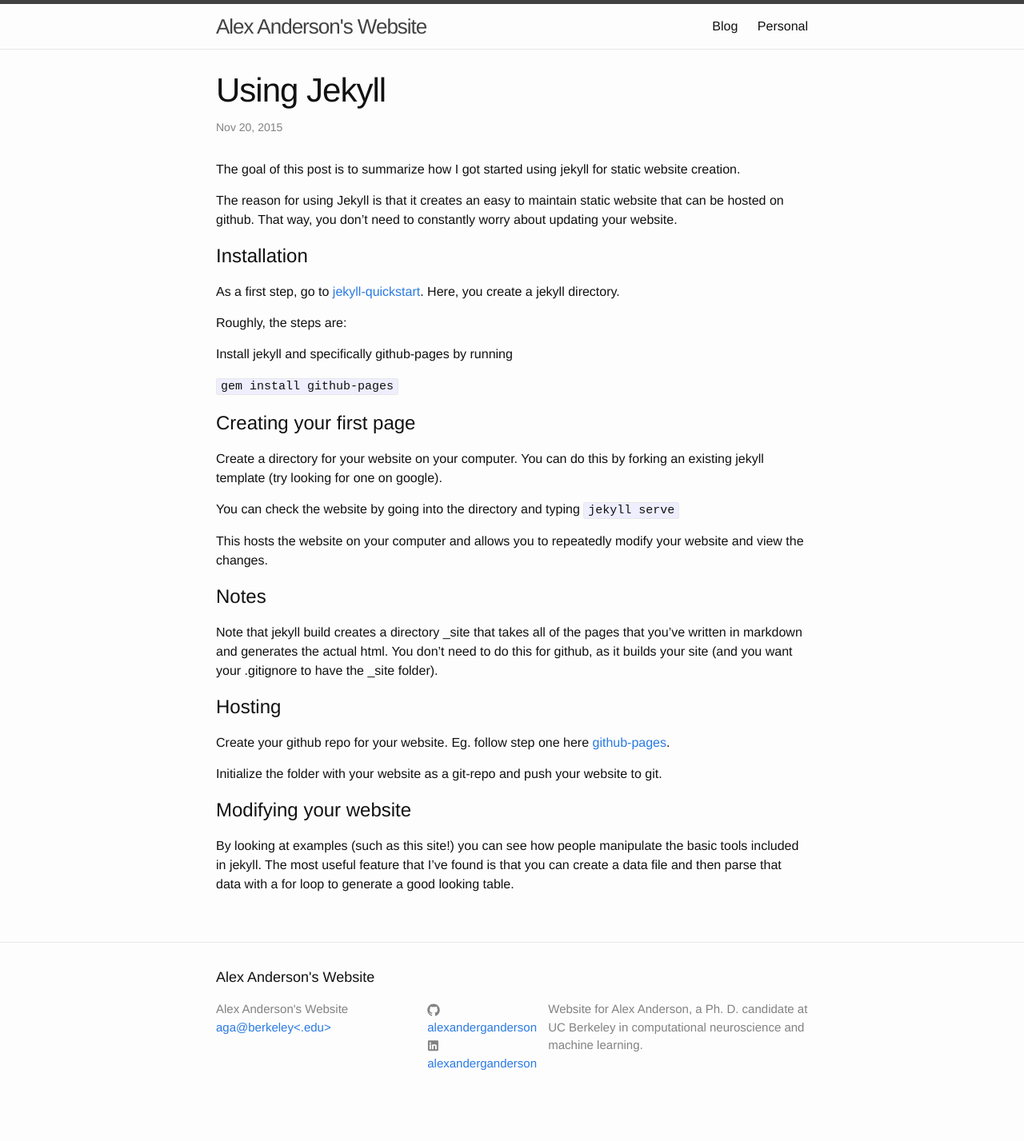
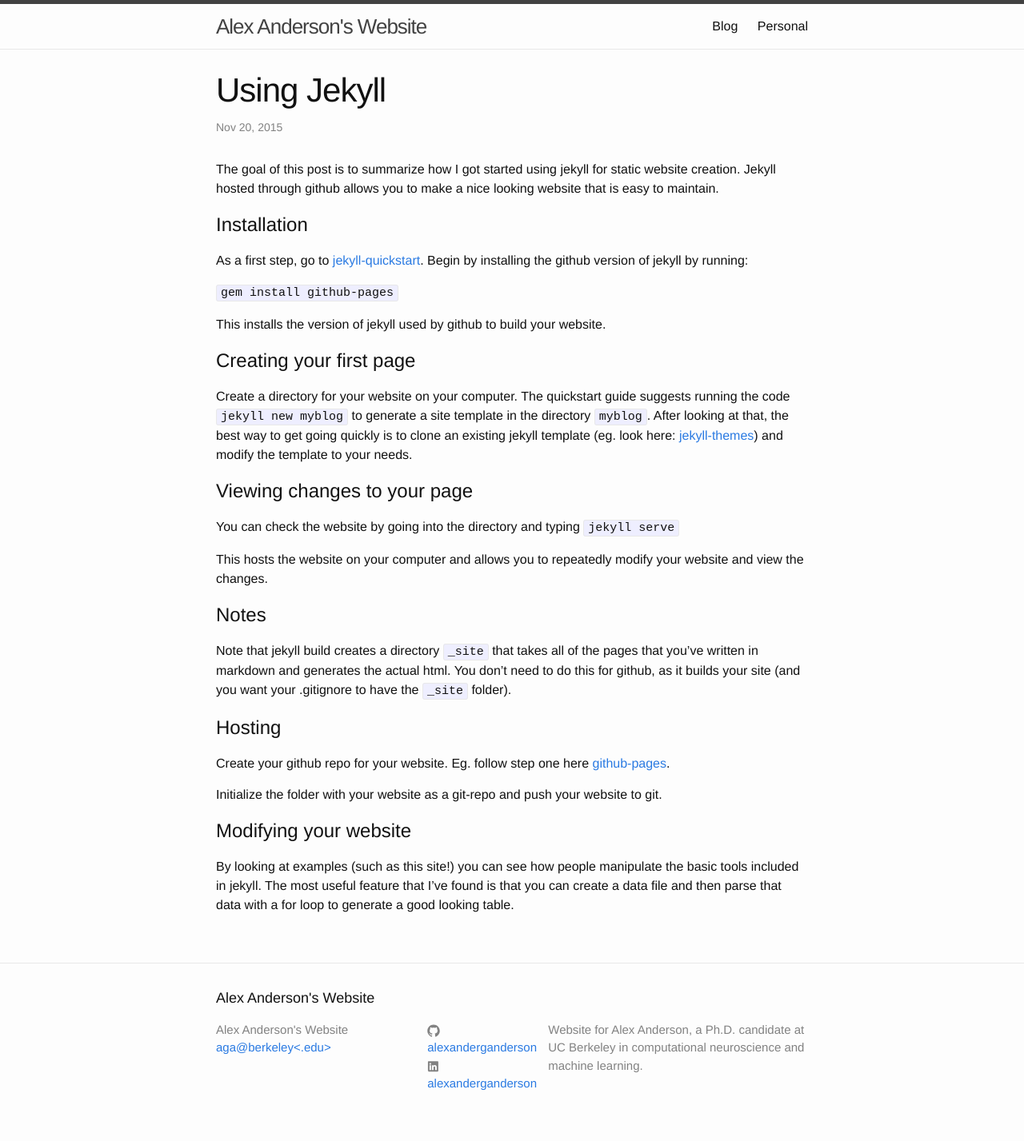
Before and after one commit to alexanderganderson/alexanderganderson.github.io, a Jekyll site: the page built from _posts/2015-11-20-using-jekyll.markdown, in a window 1280 px wide. Shown: the whole page at 80% size. Built offline with Jekyll 4.4.1, drawn with Linux system fonts in a browser that asks for light colours; before the commit the page ends 1401 px from its top, so only the background shows below that.

Commit message:
cleaned up blog posts, added resume, links to git/linked in, email

```diff
--- a/_config.yml
+++ b/_config.yml
@@ -9,7 +9,7 @@
 title: Alex Anderson's Website
 email: aga@berkeley<.edu>
 description: > # this means to ignore newlines until "baseurl:"
-    Website for Alex Anderson, a Ph. D. candidate at UC Berkeley in computational neuroscience and machine learning.
+    Website for Alex Anderson, a Ph.D. candidate at UC Berkeley in computational neuroscience and machine learning.
 baseurl: "" # the subpath of your site, e.g. /blog
 #url: "http://yourdomain.com" # the base hostname & protocol for your site
 github_username:  alexanderganderson
--- a/_posts/2015-11-20-using-jekyll.markdown
+++ b/_posts/2015-11-20-using-jekyll.markdown
@@ -6,26 +6,27 @@ categories: code
 ---
 
 The goal of this post is to summarize how I got started using jekyll for static website creation.
-
-The reason for using Jekyll is that it creates an easy to maintain
-static website that can be hosted on github. That way, you don't need to
-constantly worry about updating your website.
+Jekyll hosted through github allows you to make a nice looking website
+that is easy to maintain.
 
 
 # Installation
 
-As a first step, go to [jekyll-quickstart]. Here, you create a jekyll directory.
-
-Roughly, the steps are:
-
-Install jekyll and specifically github-pages by running
+As a first step, go to [jekyll-quickstart]. Begin by installing the github version of jekyll by running:
 
 `gem install github-pages`
 
+This installs the version of jekyll used by github to build your website.
+
 # Creating your first page
 
-Create a directory for your website on your computer.
-You can do this by forking an existing jekyll template (try looking for one on google).
+Create a directory for your website on your computer. The quickstart guide suggests
+running the code `jekyll new myblog` to generate a site template in the directory
+`myblog`. After looking at that, the best way to get going quickly is to clone an
+existing jekyll template (eg. look here: [jekyll-themes]) and modify the template
+to your needs.
+
+# Viewing changes to your page
 
 You can check the website by going into the directory and typing
 `jekyll serve`
@@ -35,9 +36,8 @@ This hosts the website on your computer and allows you to repeatedly modify your
 # Notes
 
 
-
-Note that jekyll build creates a directory _site that takes all of the pages that you've written in markdown and generates the actual html.
-You don't need to do this for github, as it builds your site (and you want your .gitignore to have the _site folder).
+Note that jekyll build creates a directory `_site` that takes all of the pages that you've written in markdown and generates the actual html.
+You don't need to do this for github, as it builds your site (and you want your .gitignore to have the `_site` folder).
 
 # Hosting
 
@@ -55,3 +55,4 @@ a good looking table.
 
 [jekyll-quickstart]: http://jekyllrb.com/docs/quickstart/
 [github-pages]: https://pages.github.com/
+[jekyll-themes]: http://jekyllthemes.org/
--- a/_posts/2015-11-26-research_interests.markdown
+++ b/_posts/2015-11-26-research_interests.markdown
@@ -9,7 +9,9 @@ categories: research
   Current Research Interests
 </h2>
 
-After establishing myself in the Redwood center for theoretical neuroscience, I have come to enjoy a number of general research areas and techniques. Here is a outline of the concepts that currently inform what I am thinking about:
+After establishing myself in the Redwood center for theoretical neuroscience,
+I have come to enjoy a number of general research areas and techniques. Here
+is a outline of the concepts that currently inform my research:
 
 <h3> Statistics and Machine Learning: </h3>
 Bayesian Models, Graphical Modeling, Hidden Markov Models, GLM Modeling, Sampling Algorithms (eg. Particle Filtering, MCMC, HMC, Gibbs Sampling), Information theory, Rate-Distortion Theory, Maximum Entropy Models, Optimization Methods (eg. Improving on Gradient Descent)
--- a/_posts/2015-12-03-python_dev_environment.markdown
+++ b/_posts/2015-12-03-python_dev_environment.markdown
@@ -14,7 +14,7 @@ The main commands that I have found to be useful are `ls, cd, clear, mv`. Also i
 
 # Python Installation
 
-The easiest method to install python is to use anaconda python installation.
+The easiest method to install python is to use anaconda python distribution.
 See here for more details [anaconda].
 
 # Git
```
Also changed, not shown: blog.md (+2 -5 lines), index.html (+10 -1 lines), _drafts/2015-11-20-workshops.markdown (renamed from _posts/2015-11-20-workshops.markdown), static/img/address.png (added), 1 other file.
